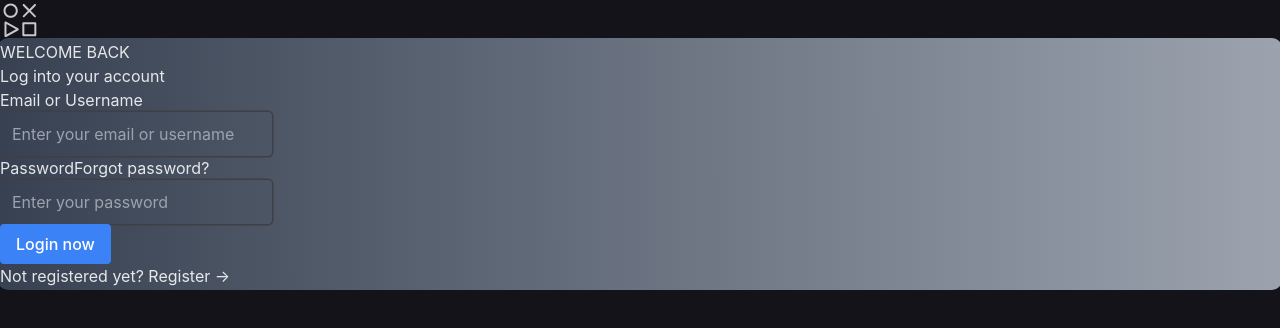
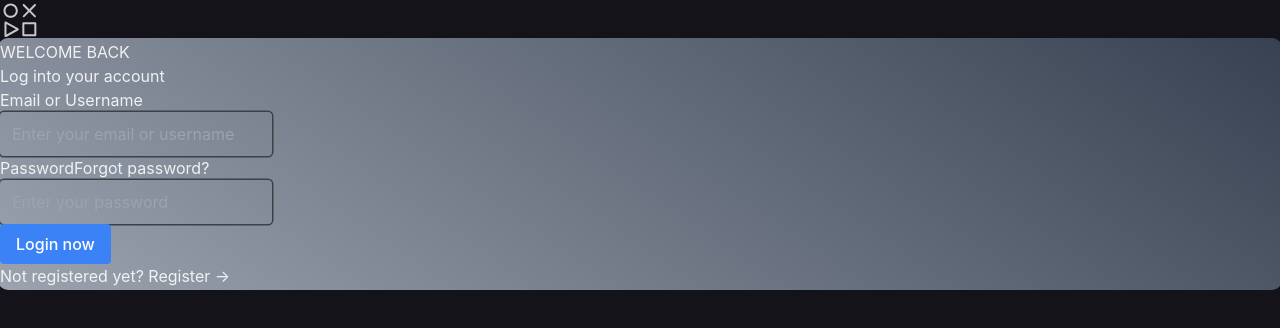
Before and after one commit to prashant-commits/community-post, a React (Vite) app: page /login in a window 1280 px wide. Shown: the top 328 px of the page. Built offline with nearby package versions, Linux system fonts and the light colour scheme.

Commit message:
fix: make border-gradient animation smooth

```diff
--- /dev/null
+++ b/src/contexts/App/index.tsx
@@ -0,0 +1,3 @@
+import {createContext} from "react"
+
+const AppContext = createContext
--- a/src/styles/index.css
+++ b/src/styles/index.css
@@ -51,40 +51,26 @@ button:active {
 }
 
 @property --deg{
-  syntax: '<angle>';
+  syntax: "<angle>";
   inherits: false;
   initial-value: 0deg;
 }
 
 .border-gradient::before {
+  --deg: 0deg;
   @apply absolute inset-[-2px];
-  --deg: 0deg;
   border-radius: calc(0.5rem + 2px);
   content: '';
   background: linear-gradient(var(--deg), theme('colors.gray.400'), theme('colors.gray.700'));
-  transition: --deg;
-  animation: border-gradient-bg 2s infinite;
+  animation: border-gradient-bg 5s linear infinite;
   z-index: -1;
 }
 
 @keyframes border-gradient-bg {
-  0% {
+  from {
     --deg: 0deg;
   }
-
-  25% {
-    --deg: 90deg;
-  }
-
-  50% {
-    --deg: 180deg;
-  }
-
-  75% {
-    --deg: 270deg;
-  }
-
-  100% {
+  to {
     --deg: 360deg;
   }
 }
```
